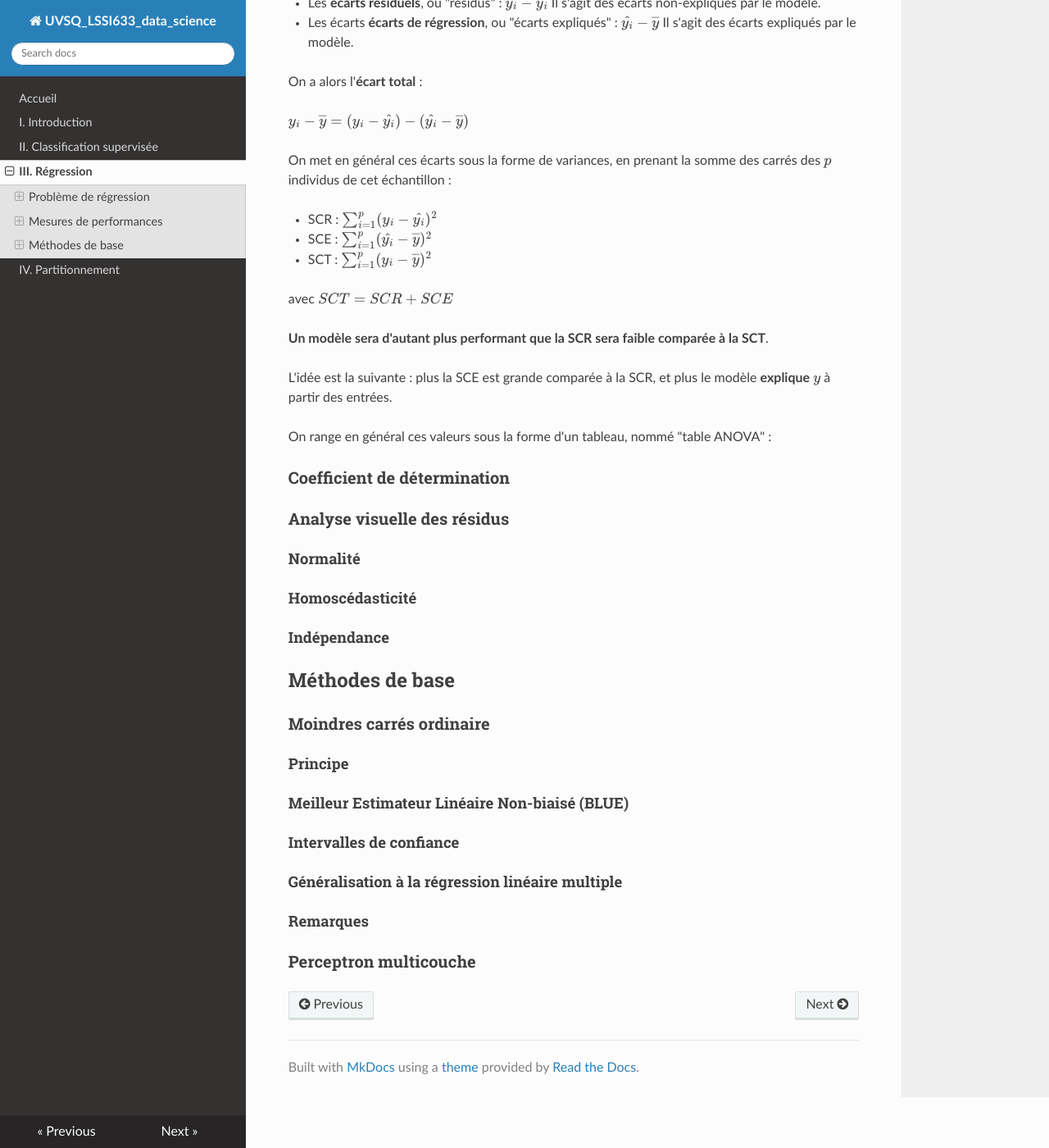
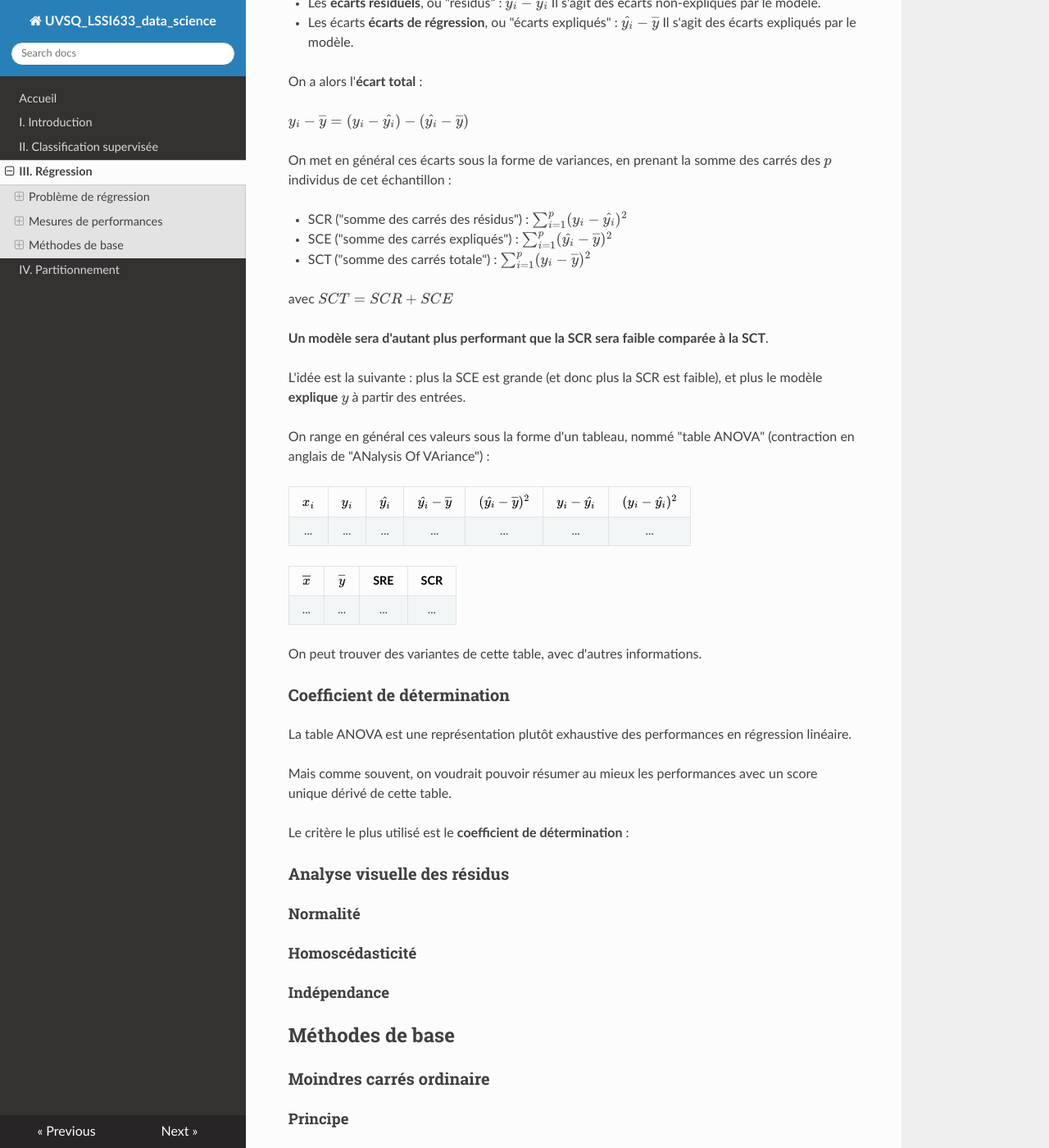
Before and after one commit to NicOudart/UVSQ_LSSI633_data_science, an MkDocs documentation site: the page built from docs/Chap3_Regression.md, in a window 1280 px wide and 1400 px high, scrolled down 7278 px. Shown: the whole window at 82% size. Built offline with MkDocs 1.6.1, drawn with Linux system fonts in a browser that asks for light colours; nearby versions of some CDN libraries.

Commit message:
-Progress on Chapter 3.

```diff
--- a/docs/Chap3_Regression.md
+++ b/docs/Chap3_Regression.md
@@ -236,23 +236,39 @@ $y_i - \overline{y} = (y_i - \hat{y_i}) - (\hat{y_i} - \overline{y})$
 
 On met en général ces écarts sous la forme de variances, en prenant la somme des carrés des $p$ individus de cet échantillon :
 
-* SCR : $\sum_{i=1}^{p} (y_i - \hat{y_i})^2$
+* SCR ("somme des carrés des résidus") : $\sum_{i=1}^{p} (y_i - \hat{y_i})^2$
 
-* SCE : $\sum_{i=1}^{p} (\hat{y_i} - \overline{y})^2$
+* SCE ("somme des carrés expliqués") : $\sum_{i=1}^{p} (\hat{y_i} - \overline{y})^2$
 
-* SCT : $\sum_{i=1}^{p} (y_i - \overline{y})^2$
+* SCT ("somme des carrés totale") : $\sum_{i=1}^{p} (y_i - \overline{y})^2$
 
 avec $SCT = SCR + SCE$
 
 **Un modèle sera d'autant plus performant que la SCR sera faible comparée à la SCT**.
 
-L'idée est la suivante : plus la SCE est grande comparée à la SCR, et plus le modèle **explique** $y$ à partir des entrées.
+L'idée est la suivante : plus la SCE est grande (et donc plus la SCR est faible), et plus le modèle **explique** $y$ à partir des entrées.
 
-On range en général ces valeurs sous la forme d'un tableau, nommé "table ANOVA" :
+On range en général ces valeurs sous la forme d'un tableau, nommé "table ANOVA" (contraction en anglais de "ANalysis Of VAriance") :
+
+|$x_i$|$y_i$|$\hat{y_i}$|$\hat{y_i} - \overline{y}$|$(\hat{y_i} - \overline{y})^2$|$y_i - \hat{y_i}$|$(y_i - \hat{y_i})^2$|
+|:---:|:---:|:---------:|:------------------------:|:----------------------------:|:---------------:|:-------------------:|
+|...  |...  |...        |...                       |...                           |...              |...                  |
+
+|$\overline{x}$|$\overline{y}$|SRE|SCR|
+|:------------:|:------------:|:-:|:-:|
+|...           |...           |...|...|
+
+On peut trouver des variantes de cette table, avec d'autres informations.
+
+### Coefficient de détermination
+
+La table ANOVA est une représentation plutôt exhaustive des performances en régression linéaire.
+
+Mais comme souvent, on voudrait pouvoir résumer au mieux les performances avec un score unique dérivé de cette table.
+
+Le critère le plus utilisé est le **coefficient de détermination** :
 
 
-
-### Coefficient de détermination
 
 ### Analyse visuelle des résidus
 
```
Also changed, not shown: other parts of docs/Chap3_Regression.md (+1 -1 lines).
